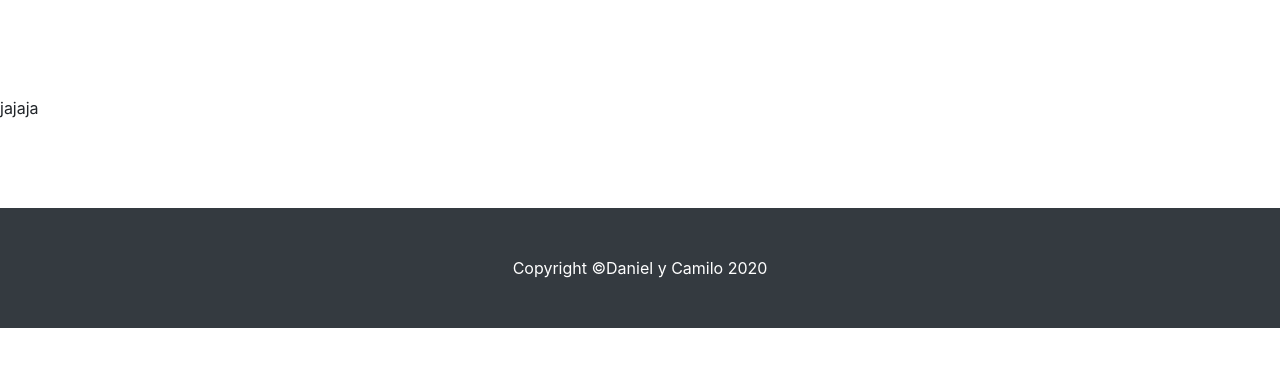
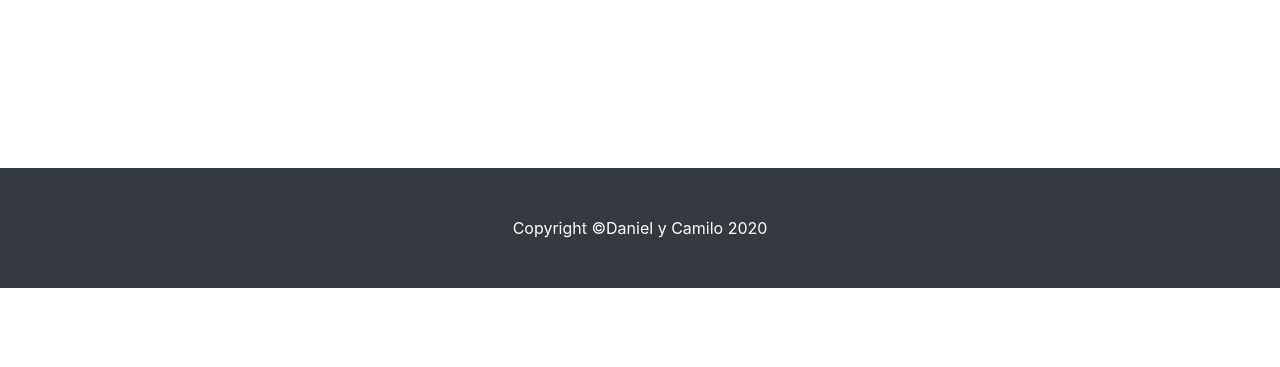
Before and after one commit to camilo-torres/proyectoFinalNuevas, a Symfony app: template templates/home/index.html.twig in a window 1280 px wide. Shown: the part 180-547 px from the top of the page. Run offline with Twig, Linux system fonts and the light colour scheme; the template is opened without the code that fills it, so the values that code supplies are empty; some libraries are stand-ins or nearby versions.

Commit message:
Revert "incersion de jajaja"
This reverts commit 8771dd362b17c376b8298c94f18c0ad9978e7bc8.

```diff
--- a/templates/home/index.html.twig
+++ b/templates/home/index.html.twig
@@ -87,7 +87,6 @@
     <br>
     <br>
     <br>
-    <p>jajaja</p>
     <br>
     <br>
     <br>
```
